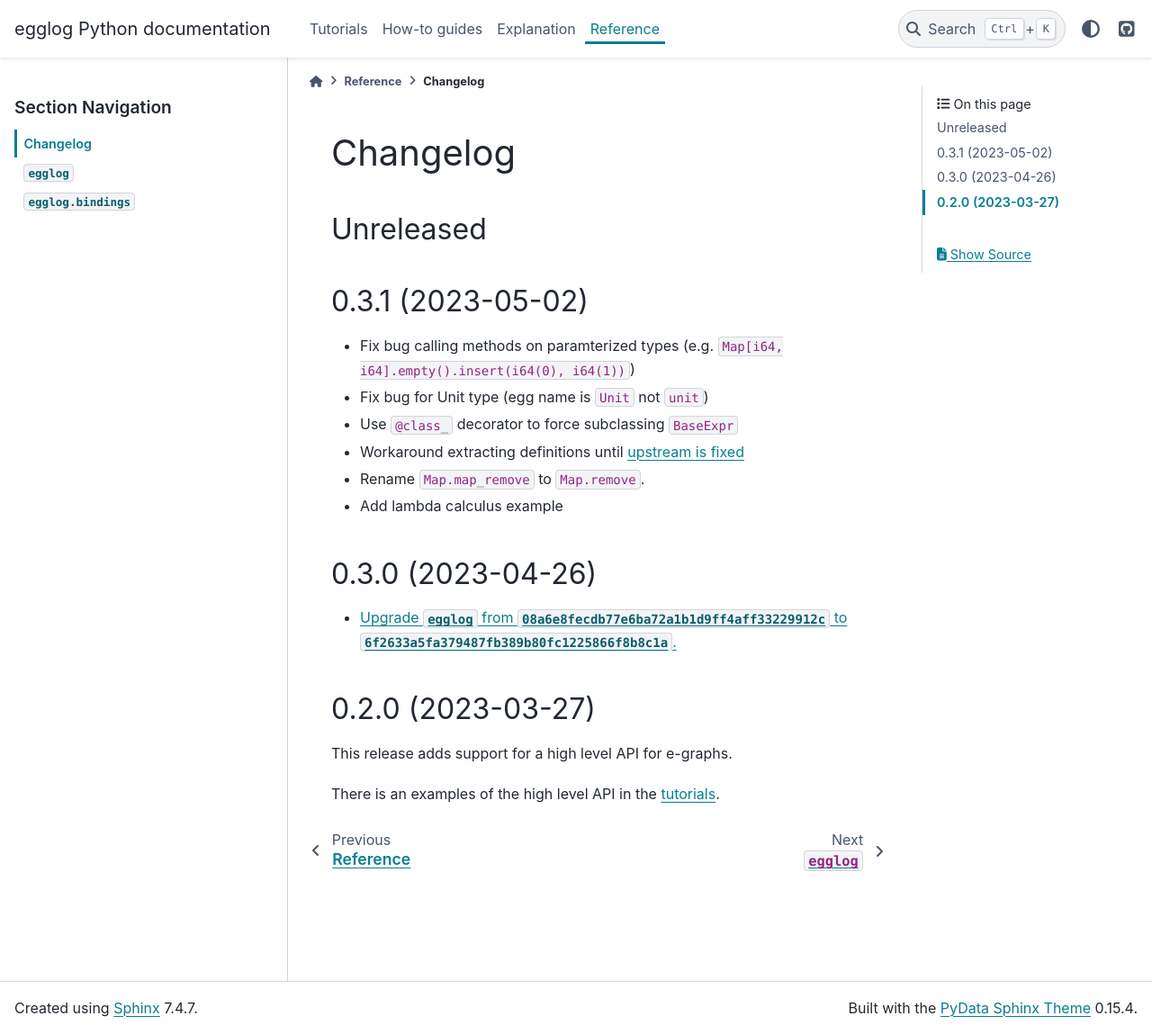
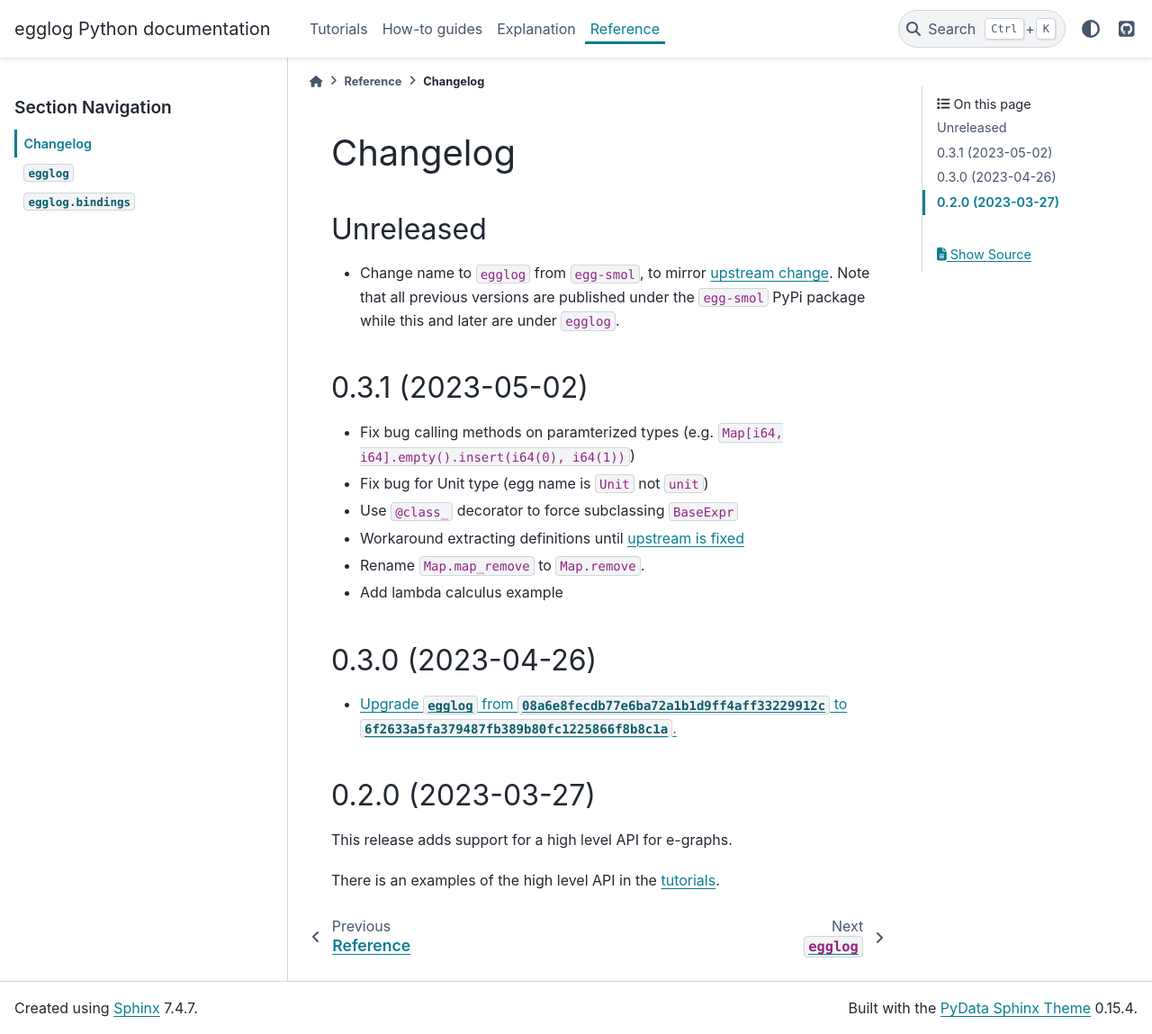
Before and after one commit to egraphs-good/egglog-python, a Sphinx documentation site: the page built from docs/changelog.md, in a window 1280 px wide and 1149 px high. Shown: the whole window at 90% size. Built offline with Sphinx 7.4.7 and the PyData theme 0.15.4, drawn with Linux system fonts in a browser that asks for light colours; pages that are not in the unit, such as notebooks, are missing from menus.

```diff
--- a/docs/changelog.md
+++ b/docs/changelog.md
@@ -1,6 +1,8 @@
 # Changelog
 
 ## Unreleased
+
+- Change name to `egglog` from `egg-smol`, to mirror [upstream change](https://github.com/egraphs-good/egglog/commit/9484242f025f6c2adb6f29d75a45dd77b0eaad57). Note that all previous versions are published under the `egg-smol` PyPi package while this and later are under `egglog`.
 
 ## 0.3.1 (2023-05-02)
 
```
Also changed, not shown: 1 other file.
